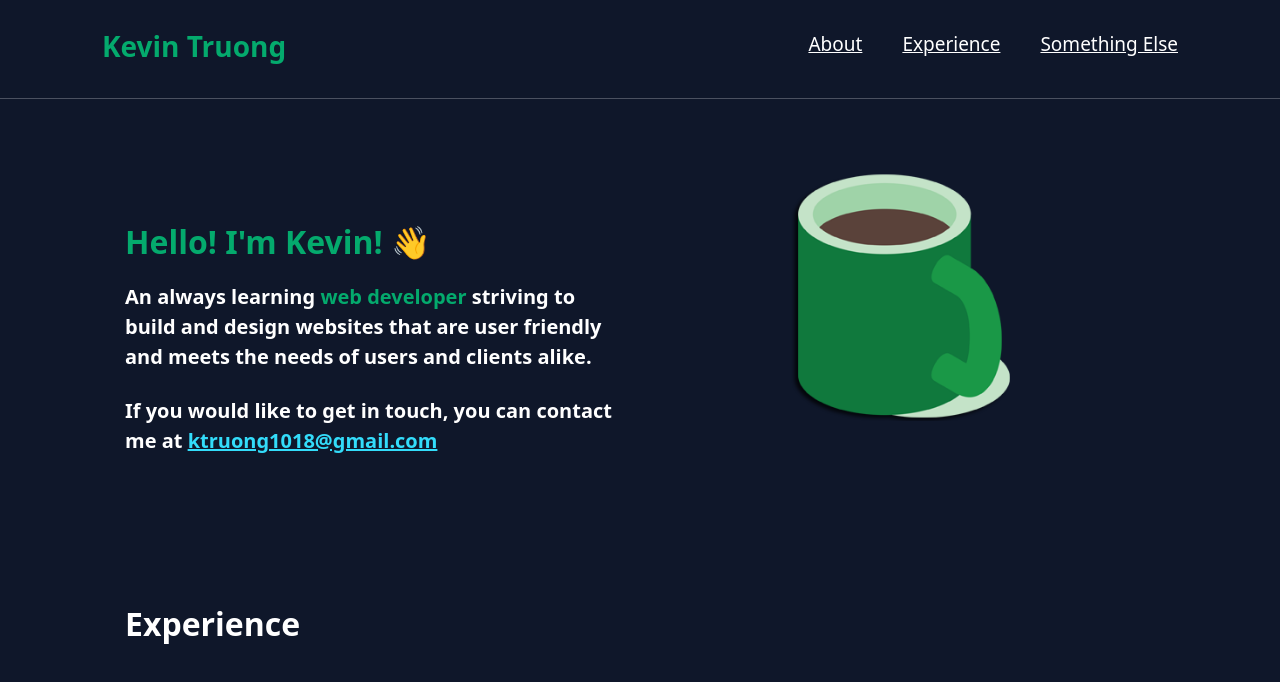
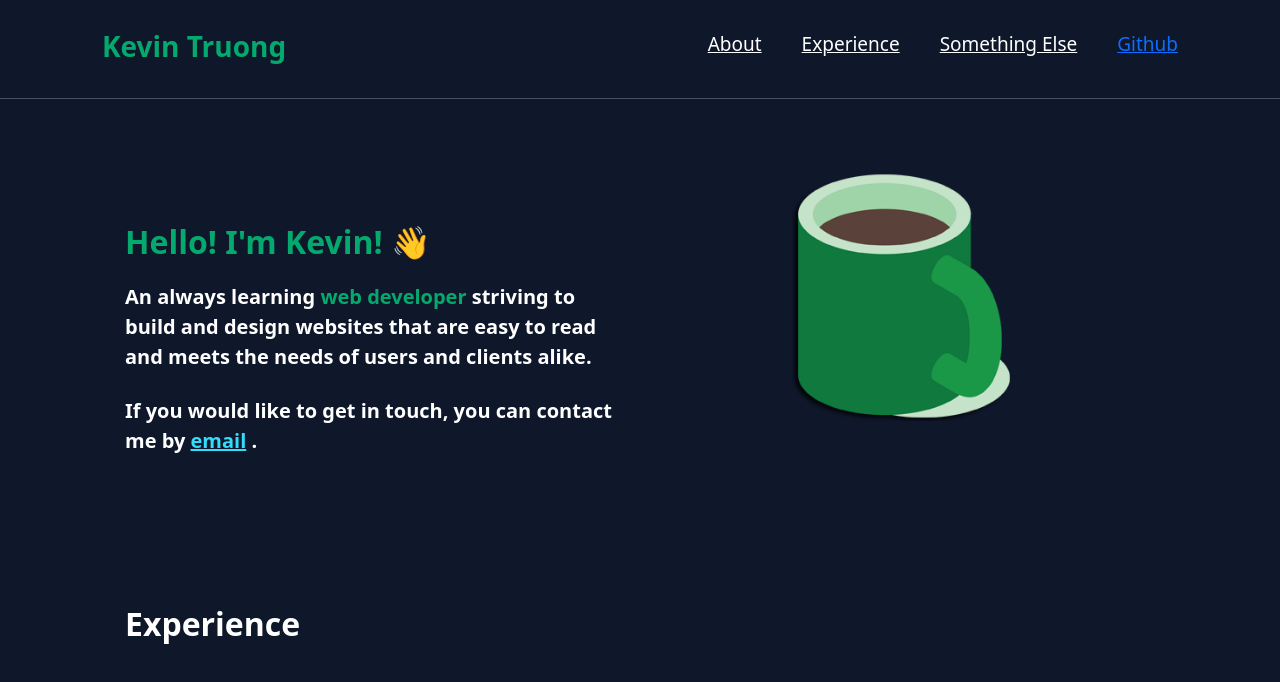
Before and after one commit to Axonn1018/personal-portfolio, an Angular app: page / in a window 1280 px wide. Shown: the top 682 px of the page. Built offline with nearby package versions, Linux system fonts and the light colour scheme.

Commit message:
Update email link and add Gtihub link

```diff
--- a/src/app/homepage/homepage.component.html
+++ b/src/app/homepage/homepage.component.html
@@ -8,14 +8,14 @@
       <span class="main-text"
         >An always learning
         <span class="green-text">web developer </span>striving to build and
-        design websites that are user friendly and meets the needs of users and
+        design websites that are easy to read and meets the needs of users and
         clients alike.</span
       >
       <br />
       <br />
       <span class="main-text"
-        >If you would like to get in touch, you can contact me at
-        <span class="blue-text">ktruong1018@gmail.com</span></span
+        >If you would like to get in touch, you can contact me by
+        <a class="blue-text" href="mailto:ktruong1018@gmail.com">email</a> .</span
       >
     </div>
     <div class="col-sm-6">
--- a/src/app/navbar/navbar.component.html
+++ b/src/app/navbar/navbar.component.html
@@ -2,6 +2,7 @@
     <div class="row">
         <div class="col"><h3>Kevin Truong</h3></div>
         <div class="topnav col">
+            <a href="https://github.com/ktruong1018" target="_blank">Github</a>
             <a>Something Else</a>
             <a (click)="goExp()">Experience</a>
             <a>About</a>
--- a/src/app/navbar/navbar.component.scss
+++ b/src/app/navbar/navbar.component.scss
@@ -12,7 +12,7 @@
 }
 
 /* Change the color of links on hover */
-.topnav a:hover {
+.topnav a:hover,a:active,a:visited { //use visited property to color hyperlinks
   background-color: #04aa6d;
   color: white;
 }
```
